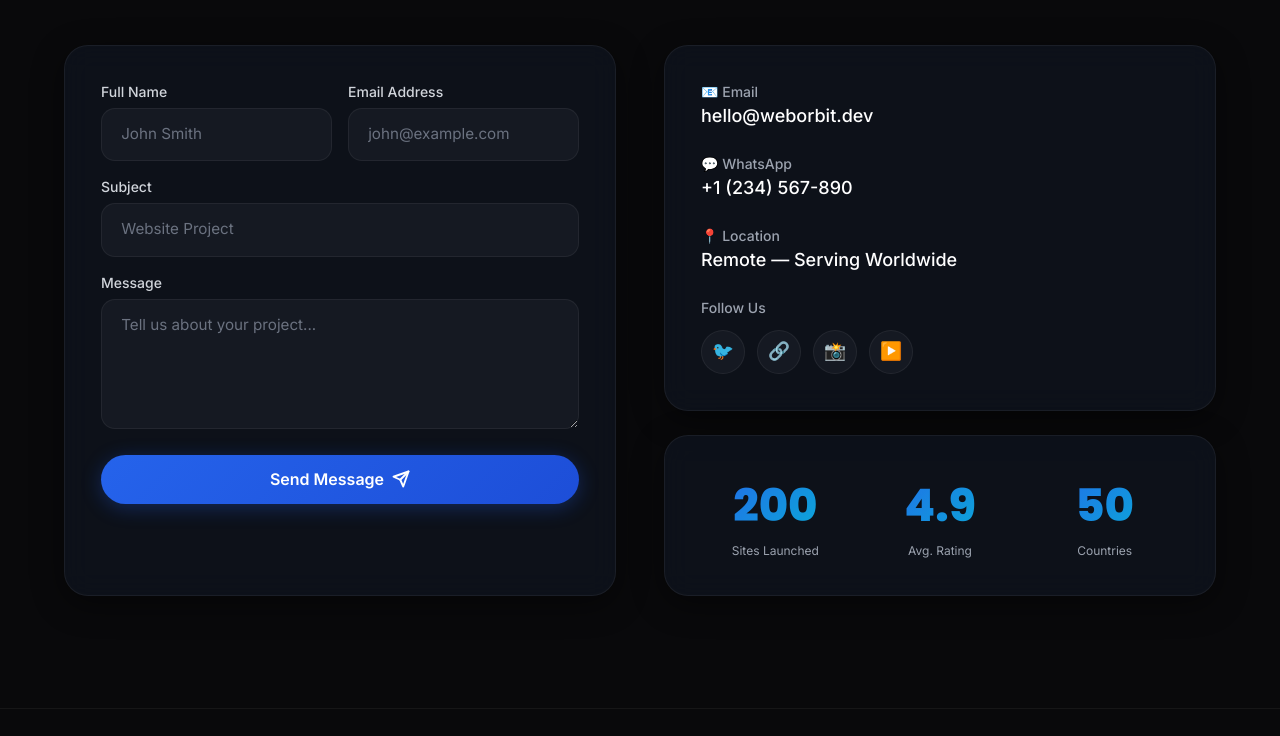
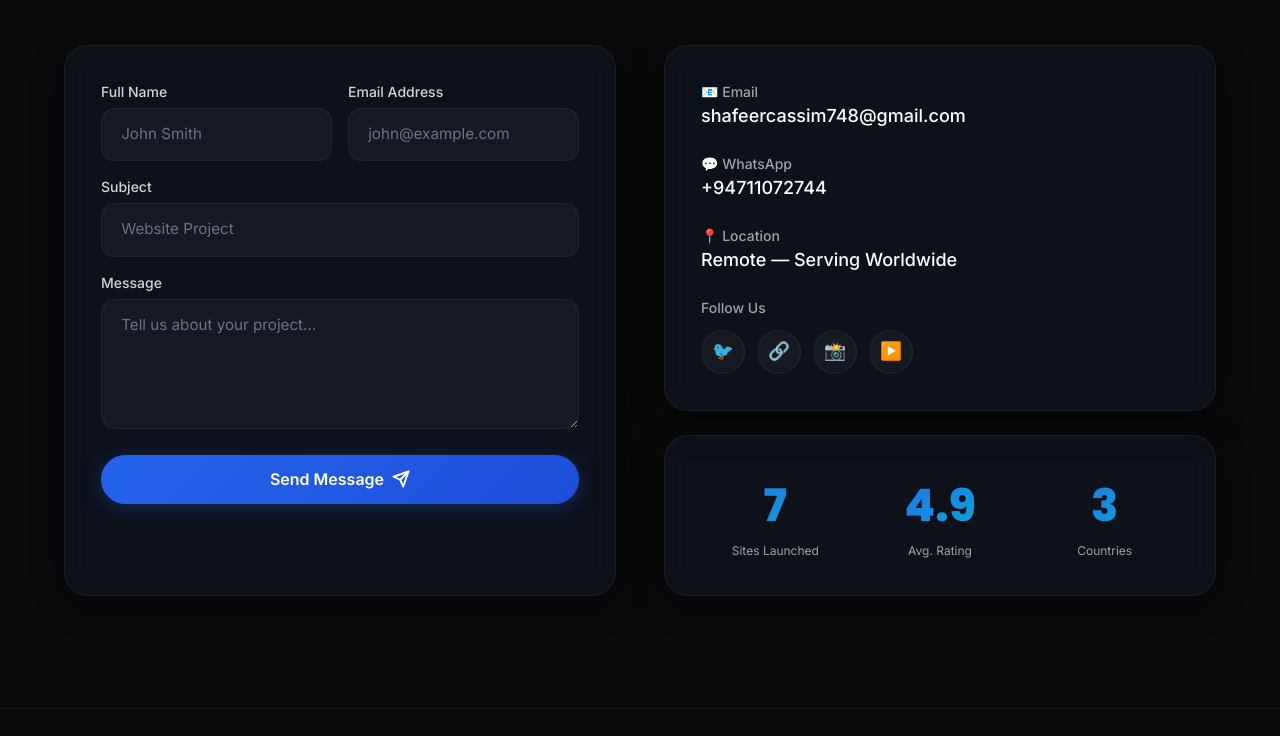
Before and after one commit to Madeinsrilanka/BITPOS, a website: page index.html in a window 1280 px wide. Shown: the part 6004-6740 px from the top of the page. Drawn offline with nearby package versions, Linux system fonts and the light colour scheme.

Commit message:
Update contact information and stats in index.html

```diff
--- a/index.html
+++ b/index.html
@@ -1348,11 +1348,11 @@
                         <div class="glass rounded-3xl p-7 md:p-9 space-y-6">
                             <div>
                                 <div class="text-sm font-medium text-[#9CA3AF]">📧 Email</div>
-                                <a href="mailto:hello@weborbit.dev" class="text-white text-lg font-medium hover:text-[#2563EB] transition-colors">hello@weborbit.dev</a>
+                                <a href="mailto:shafeercassim748@gmail.com" class="text-white text-lg font-medium hover:text-[#2563EB] transition-colors">shafeercassim748@gmail.com</a>
                             </div>
                             <div>
                                 <div class="text-sm font-medium text-[#9CA3AF]">💬 WhatsApp</div>
-                                <a href="https://wa.me/1234567890" target="_blank" rel="noopener noreferrer" class="text-white text-lg font-medium hover:text-[#06B6D4] transition-colors">+1 (234) 567-890</a>
+                                <a href="https://wa.me/94711072744" target="_blank" rel="noopener noreferrer" class="text-white text-lg font-medium hover:text-[#06B6D4] transition-colors">+94711072744</a>
                             </div>
                             <div>
                                 <div class="text-sm font-medium text-[#9CA3AF]">📍 Location</div>
@@ -1371,7 +1371,7 @@
                         <!-- Stats -->
                         <div class="glass rounded-3xl p-7 md:p-9 grid grid-cols-3 gap-4 text-center">
                             <div>
-                                <div class="counter-number" data-target="200">0</div>
+                                <div class="counter-number" data-target="7">0</div>
                                 <div class="text-xs text-[#9CA3AF] mt-1">Sites Launched</div>
                             </div>
                             <div>
@@ -1379,7 +1379,7 @@
                                 <div class="text-xs text-[#9CA3AF] mt-1">Avg. Rating</div>
                             </div>
                             <div>
-                                <div class="counter-number" data-target="50">0</div>
+                                <div class="counter-number" data-target="3">0</div>
                                 <div class="text-xs text-[#9CA3AF] mt-1">Countries</div>
                             </div>
                         </div>
```
